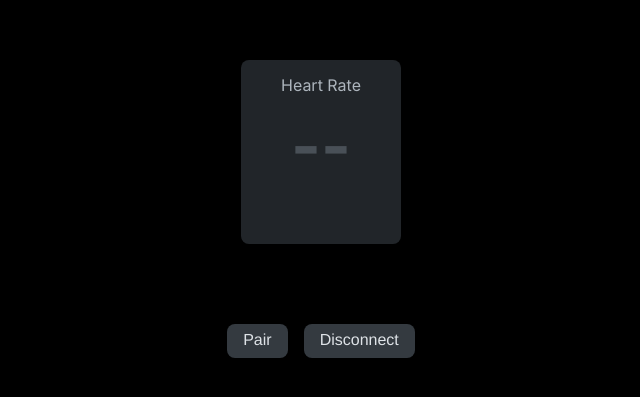
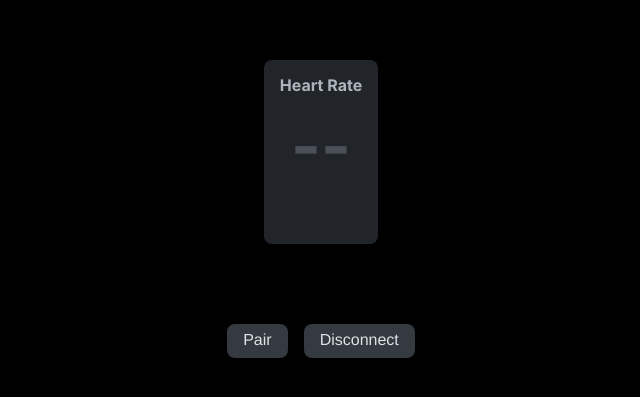
Before and after one commit to Aries0d0f/Web-BLE-Heart-Rate-Zone-Monitor, a Vue app: page / in a window 1280 px wide. Shown: the part 191-588 px from the top of the page, without its empty margins (319-959 px from the left). Built offline with nearby package versions, Linux system fonts and the light colour scheme; some icons are missing.

Commit message:
fix(view): Make monitor more standard.

```diff
--- a/src/components/Monitor.vue
+++ b/src/components/Monitor.vue
@@ -27,9 +27,8 @@ onPair((device) => {
           characteristic.addEventListener(
             "characteristicvaluechanged",
             () => {
-              const serviceValue = characteristic.value?.getInt16(0);
-              if (serviceValue) {
-                value.value = serviceValue;
+              if (characteristic.value) {
+                value.value = new Int8Array(characteristic.value.buffer)[1]
               }
             },
             true
@@ -86,7 +85,7 @@ onForget((device) => {
   background-color: var(--color-gray-900);
   place-content: center;
   place-items: center;
-  min-width: 10em;
+  width: var(--monitor-width);
 
   h1 {
     --wrapper-gap: 0.2em;
@@ -109,6 +108,8 @@ onForget((device) => {
 
   label {
     color: var(--color-gray-500);
+    font-size: 1em;
+    font-weight: bold;
   }
 }
 </style>
```
